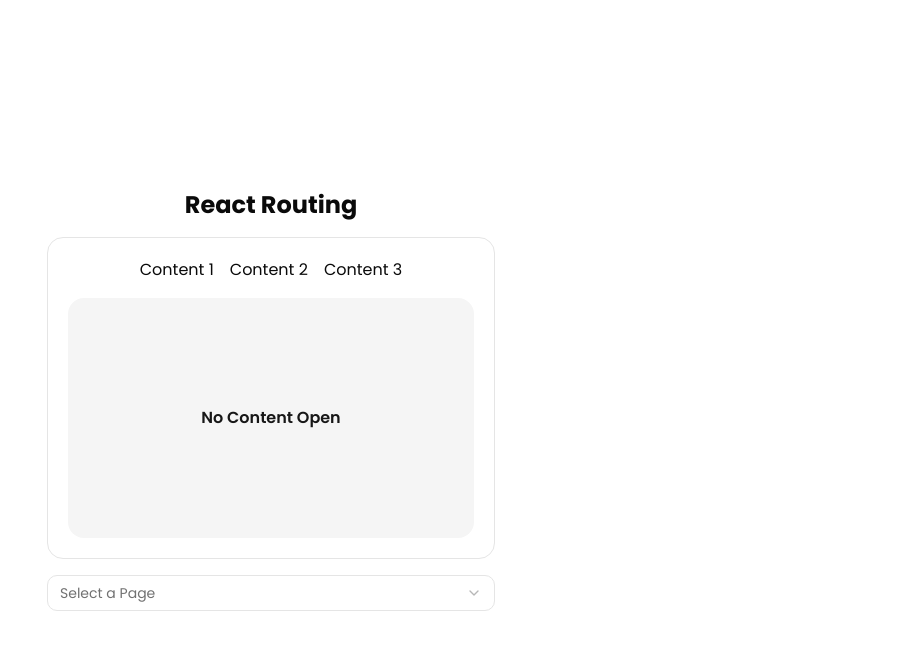
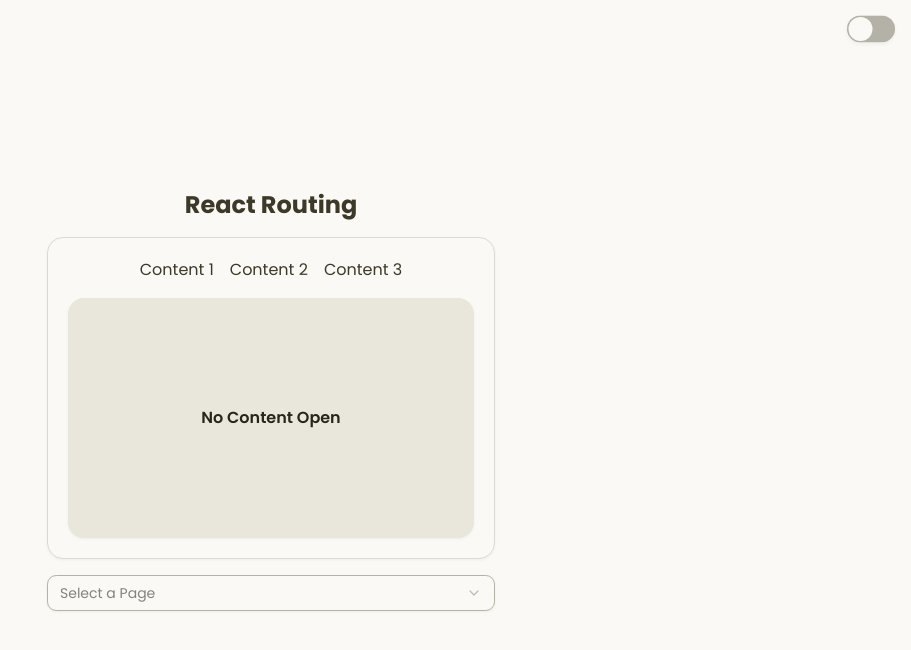
Before and after one commit to ElloRabyndra/learn-react, a React (Vite) app: page /Routing in a window 1280 px wide. Shown: the top 650 px of the page, without its empty margins (369-1280 px from the left). Built offline with nearby package versions, Linux system fonts and the light colour scheme.

Commit message:
feat: add switch for dark mode

```diff
--- a/package.json
+++ b/package.json
@@ -13,6 +13,7 @@
     "@radix-ui/react-label": "^2.1.7",
     "@radix-ui/react-select": "^2.2.5",
     "@radix-ui/react-slot": "^1.2.3",
+    "@radix-ui/react-switch": "^1.2.5",
     "@tailwindcss/vite": "^4.1.3",
     "class-variance-authority": "^0.7.1",
     "clsx": "^2.1.1",
--- /dev/null
+++ b/src/components/theme/ToggleButton.jsx
@@ -0,0 +1,10 @@
+import { Label } from "@/components/ui/label"
+import { Switch } from "@/components/ui/switch"
+
+export default function ToggleButton() {
+  return (
+    <div className="absolute top-5 right-6">
+      <Switch id="airplane-mode" className="scale-150 cursor-pointer" />
+    </div>
+  )
+}
--- /dev/null
+++ b/src/components/ui/switch.jsx
@@ -0,0 +1,27 @@
+import * as React from "react"
+import * as SwitchPrimitive from "@radix-ui/react-switch"
+
+import { cn } from "@/lib/utils"
+
+function Switch({
+  className,
+  ...props
+}) {
+  return (
+    <SwitchPrimitive.Root
+      data-slot="switch"
+      className={cn(
+        "peer data-[state=checked]:bg-primary data-[state=unchecked]:bg-input focus-visible:border-ring focus-visible:ring-ring/50 dark:data-[state=unchecked]:bg-input/80 inline-flex h-[1.15rem] w-8 shrink-0 items-center rounded-full border border-transparent shadow-xs transition-all outline-none focus-visible:ring-[3px] disabled:cursor-not-allowed disabled:opacity-50",
+        className
+      )}
+      {...props}>
+      <SwitchPrimitive.Thumb
+        data-slot="switch-thumb"
+        className={cn(
+          "bg-background dark:data-[state=unchecked]:bg-foreground dark:data-[state=checked]:bg-primary-foreground pointer-events-none block size-4 rounded-full ring-0 transition-transform data-[state=checked]:translate-x-[calc(100%-2px)] data-[state=unchecked]:translate-x-0"
+        )} />
+    </SwitchPrimitive.Root>
+  );
+}
+
+export { Switch }
--- a/src/main.jsx
+++ b/src/main.jsx
@@ -1,6 +1,7 @@
 import { StrictMode } from "react";
 import { createRoot } from "react-dom/client";
 import { BrowserRouter, Routes, Route } from "react-router";
+import ThemeProvider from "./context/ThemeContext";
 import "./style.css";
 import Home from "./pages/Home";
 import OldFormPage from "./pages/OldFormPage.jsx";
@@ -13,6 +14,7 @@ import Login from "./components/Auth/Login";
 
 createRoot(document.getElementById("root")).render(
   <StrictMode>
+    <ThemeProvider>
       <BrowserRouter>
         <Routes>
           <Route path="/" element={<Home />} />
@@ -30,5 +32,6 @@ createRoot(document.getElementById("root")).render(
           </Route>
         </Routes>
       </BrowserRouter>
+    </ThemeProvider>
   </StrictMode>
 );
--- a/src/pages/AuthPage.jsx
+++ b/src/pages/AuthPage.jsx
@@ -1,11 +1,14 @@
 import { useState } from "react";
+import ToggleButton from "../components/theme/ToggleButton";
 import { Link } from "react-router";
 import { Outlet } from "react-router";
 import { Button } from "@/components/ui/button";
 
+
 export default function AuthPage() {
   return (
     <section className="flex flex-col items-center justify-center min-h-screen font-[Poppins]">
+      <ToggleButton/>
       <div className="p-8 space-y-3 min-w-sm">
         <Outlet />
         <Button className={"w-full text-md"} variant={"link"}><Link to="/FormHandling">Back</Link></Button>
--- a/src/pages/FormHandling.jsx
+++ b/src/pages/FormHandling.jsx
@@ -1,9 +1,11 @@
+import ToggleButton from "@/components/theme/ToggleButton";
 import Nav from "../components/Navigation/Nav";
 import { Button } from "@/components/ui/button";
 import { Link } from "react-router";
 export default function FormHandling() {
   return (
     <section className="flex items-center justify-center min-h-screen p-8 font-[Poppins]">
+      <ToggleButton/>
       <div className="p-8 space-y-3 text-center min-w-sm">
         <h1 className="text-2xl font-bold">Form Handling</h1>
         <div className="flex w-full gap-2">
--- a/src/pages/Home.jsx
+++ b/src/pages/Home.jsx
@@ -1,7 +1,10 @@
+import ToggleButton from "../components/theme/ToggleButton";
 import Nav from "../components/Navigation/Nav";
+
 export default function Home() {
   return (
     <section className="flex items-center justify-center min-h-screen p-8 font-[Poppins]">
+      <ToggleButton/>
       <div className="flex flex-col items-center justify-center gap-2 p-4 text-center">
         <h1 className="text-2xl font-bold">Welcome !</h1>
         <p className="text-sm font-medium text-center md:text-lg">
--- a/src/pages/OldFormPage.jsx
+++ b/src/pages/OldFormPage.jsx
@@ -1,4 +1,5 @@
 import { useState } from "react";
+import ToggleButton from "@/components/theme/ToggleButton";
 import LiftingStateUp from "../components/OldForm/LiftingStateUp";
 import Nav from "../components/Navigation/Nav";
 
@@ -10,6 +11,7 @@ export default function OldFormPage() {
 
   return (
     <section className="flex flex-col items-center justify-center min-h-screen font-[Poppins]">
+      <ToggleButton/>
       <div className="p-8 space-y-5 min-w-sm">
         <LiftingStateUp />
         <Nav />
--- a/src/pages/RoutingPage.jsx
+++ b/src/pages/RoutingPage.jsx
@@ -1,9 +1,11 @@
+import ToggleButton from "@/components/theme/ToggleButton";
 import Nav from "../components/Navigation/Nav";
 import Routing from "../components/Routing/Routing";
 
 export default function RoutingPage() {
   return (
     <section className="flex items-center justify-center min-h-screen p-8 space-y-5 font-[Poppins]">
+      <ToggleButton/>
       <div className="space-y-4 text-center min-w-80 md:min-w-md">
         <h1 className="text-2xl font-bold">React Routing</h1>
         <Routing />
--- a/src/style.css
+++ b/src/style.css
@@ -4,97 +4,97 @@
 @custom-variant dark (&:is(.dark *));
 
 :root {
-  --background: oklch(1.0000 0 0);
-  --foreground: oklch(0.1448 0 0);
-  --card: oklch(1.0000 0 0);
-  --card-foreground: oklch(0.1448 0 0);
+  --background: oklch(0.9818 0.0054 95.0986);
+  --foreground: oklch(0.3438 0.0269 95.7226);
+  --card: oklch(0.9818 0.0054 95.0986);
+  --card-foreground: oklch(0.1908 0.0020 106.5859);
   --popover: oklch(1.0000 0 0);
-  --popover-foreground: oklch(0.1448 0 0);
-  --primary: oklch(0.5555 0 0);
-  --primary-foreground: oklch(0.9851 0 0);
-  --secondary: oklch(0.9702 0 0);
-  --secondary-foreground: oklch(0.2046 0 0);
-  --muted: oklch(0.9702 0 0);
-  --muted-foreground: oklch(0.5486 0 0);
-  --accent: oklch(0.9702 0 0);
-  --accent-foreground: oklch(0.2046 0 0);
-  --destructive: oklch(0.5830 0.2387 28.4765);
-  --destructive-foreground: oklch(0.9702 0 0);
-  --border: oklch(0.9219 0 0);
-  --input: oklch(0.9219 0 0);
-  --ring: oklch(0.7090 0 0);
-  --chart-1: oklch(0.5555 0 0);
-  --chart-2: oklch(0.5555 0 0);
-  --chart-3: oklch(0.5555 0 0);
-  --chart-4: oklch(0.5555 0 0);
-  --chart-5: oklch(0.5555 0 0);
-  --sidebar: oklch(0.9851 0 0);
-  --sidebar-foreground: oklch(0.1448 0 0);
-  --sidebar-primary: oklch(0.2046 0 0);
-  --sidebar-primary-foreground: oklch(0.9851 0 0);
-  --sidebar-accent: oklch(0.9702 0 0);
-  --sidebar-accent-foreground: oklch(0.2046 0 0);
-  --sidebar-border: oklch(0.9219 0 0);
-  --sidebar-ring: oklch(0.7090 0 0);
+  --popover-foreground: oklch(0.2671 0.0196 98.9390);
+  --primary: oklch(0.6171 0.1375 39.0427);
+  --primary-foreground: oklch(1.0000 0 0);
+  --secondary: oklch(0.9245 0.0138 92.9892);
+  --secondary-foreground: oklch(0.4334 0.0177 98.6048);
+  --muted: oklch(0.9341 0.0153 90.2390);
+  --muted-foreground: oklch(0.6059 0.0075 97.4233);
+  --accent: oklch(0.9245 0.0138 92.9892);
+  --accent-foreground: oklch(0.2671 0.0196 98.9390);
+  --destructive: oklch(0.1908 0.0020 106.5859);
+  --destructive-foreground: oklch(1.0000 0 0);
+  --border: oklch(0.8847 0.0069 97.3627);
+  --input: oklch(0.7621 0.0156 98.3528);
+  --ring: oklch(0.5937 0.1673 253.0630);
+  --chart-1: oklch(0.5583 0.1276 42.9956);
+  --chart-2: oklch(0.6898 0.1581 290.4107);
+  --chart-3: oklch(0.8816 0.0276 93.1280);
+  --chart-4: oklch(0.8822 0.0403 298.1792);
+  --chart-5: oklch(0.5608 0.1348 42.0584);
+  --sidebar: oklch(0.9663 0.0080 98.8792);
+  --sidebar-foreground: oklch(0.3590 0.0051 106.6524);
+  --sidebar-primary: oklch(0.6171 0.1375 39.0427);
+  --sidebar-primary-foreground: oklch(0.9881 0 0);
+  --sidebar-accent: oklch(0.9245 0.0138 92.9892);
+  --sidebar-accent-foreground: oklch(0.3250 0 0);
+  --sidebar-border: oklch(0.9401 0 0);
+  --sidebar-ring: oklch(0.7731 0 0);
   --font-sans: ui-sans-serif, system-ui, -apple-system, BlinkMacSystemFont, 'Segoe UI', Roboto, 'Helvetica Neue', Arial, 'Noto Sans', sans-serif, 'Apple Color Emoji', 'Segoe UI Emoji', 'Segoe UI Symbol', 'Noto Color Emoji';
   --font-serif: ui-serif, Georgia, Cambria, "Times New Roman", Times, serif;
   --font-mono: ui-monospace, SFMono-Regular, Menlo, Monaco, Consolas, "Liberation Mono", "Courier New", monospace;
-  --radius: 0.75rem;
-  --shadow-2xs: 0px 1px 0px 0px hsl(0 0% 0% / 0.00);
-  --shadow-xs: 0px 1px 0px 0px hsl(0 0% 0% / 0.00);
-  --shadow-sm: 0px 1px 0px 0px hsl(0 0% 0% / 0.00), 0px 1px 2px -1px hsl(0 0% 0% / 0.00);
-  --shadow: 0px 1px 0px 0px hsl(0 0% 0% / 0.00), 0px 1px 2px -1px hsl(0 0% 0% / 0.00);
-  --shadow-md: 0px 1px 0px 0px hsl(0 0% 0% / 0.00), 0px 2px 4px -1px hsl(0 0% 0% / 0.00);
-  --shadow-lg: 0px 1px 0px 0px hsl(0 0% 0% / 0.00), 0px 4px 6px -1px hsl(0 0% 0% / 0.00);
-  --shadow-xl: 0px 1px 0px 0px hsl(0 0% 0% / 0.00), 0px 8px 10px -1px hsl(0 0% 0% / 0.00);
-  --shadow-2xl: 0px 1px 0px 0px hsl(0 0% 0% / 0.00);
+  --radius: 0.7rem;
+  --shadow-2xs: 0 1px 3px 0px hsl(0 0% 0% / 0.05);
+  --shadow-xs: 0 1px 3px 0px hsl(0 0% 0% / 0.05);
+  --shadow-sm: 0 1px 3px 0px hsl(0 0% 0% / 0.10), 0 1px 2px -1px hsl(0 0% 0% / 0.10);
+  --shadow: 0 1px 3px 0px hsl(0 0% 0% / 0.10), 0 1px 2px -1px hsl(0 0% 0% / 0.10);
+  --shadow-md: 0 1px 3px 0px hsl(0 0% 0% / 0.10), 0 2px 4px -1px hsl(0 0% 0% / 0.10);
+  --shadow-lg: 0 1px 3px 0px hsl(0 0% 0% / 0.10), 0 4px 6px -1px hsl(0 0% 0% / 0.10);
+  --shadow-xl: 0 1px 3px 0px hsl(0 0% 0% / 0.10), 0 8px 10px -1px hsl(0 0% 0% / 0.10);
+  --shadow-2xl: 0 1px 3px 0px hsl(0 0% 0% / 0.25);
 }
 
 .dark {
-  --background: oklch(0.1448 0 0);
-  --foreground: oklch(0.9851 0 0);
-  --card: oklch(0.2134 0 0);
-  --card-foreground: oklch(0.9851 0 0);
-  --popover: oklch(0.2686 0 0);
-  --popover-foreground: oklch(0.9851 0 0);
-  --primary: oklch(0.5555 0 0);
-  --primary-foreground: oklch(0.9851 0 0);
-  --secondary: oklch(0.2686 0 0);
-  --secondary-foreground: oklch(0.9851 0 0);
-  --muted: oklch(0.2686 0 0);
-  --muted-foreground: oklch(0.7090 0 0);
-  --accent: oklch(0.3715 0 0);
-  --accent-foreground: oklch(0.9851 0 0);
-  --destructive: oklch(0.7022 0.1892 22.2279);
-  --destructive-foreground: oklch(0.2686 0 0);
-  --border: oklch(0.3407 0 0);
-  --input: oklch(0.4386 0 0);
-  --ring: oklch(0.5555 0 0);
-  --chart-1: oklch(0.5555 0 0);
-  --chart-2: oklch(0.5555 0 0);
-  --chart-3: oklch(0.5555 0 0);
-  --chart-4: oklch(0.5555 0 0);
-  --chart-5: oklch(0.5555 0 0);
-  --sidebar: oklch(0.2046 0 0);
-  --sidebar-foreground: oklch(0.9851 0 0);
-  --sidebar-primary: oklch(0.9851 0 0);
-  --sidebar-primary-foreground: oklch(0.2046 0 0);
-  --sidebar-accent: oklch(0.2686 0 0);
-  --sidebar-accent-foreground: oklch(0.9851 0 0);
-  --sidebar-border: oklch(1.0000 0 0);
-  --sidebar-ring: oklch(0.4386 0 0);
+  --background: oklch(0.2679 0.0036 106.6427);
+  --foreground: oklch(0.8074 0.0142 93.0137);
+  --card: oklch(0.2679 0.0036 106.6427);
+  --card-foreground: oklch(0.9818 0.0054 95.0986);
+  --popover: oklch(0.3085 0.0035 106.6039);
+  --popover-foreground: oklch(0.9211 0.0040 106.4781);
+  --primary: oklch(0.6724 0.1308 38.7559);
+  --primary-foreground: oklch(1.0000 0 0);
+  --secondary: oklch(0.9818 0.0054 95.0986);
+  --secondary-foreground: oklch(0.3085 0.0035 106.6039);
+  --muted: oklch(0.2213 0.0038 106.7070);
+  --muted-foreground: oklch(0.7713 0.0169 99.0657);
+  --accent: oklch(0.2130 0.0078 95.4245);
+  --accent-foreground: oklch(0.9663 0.0080 98.8792);
+  --destructive: oklch(0.6368 0.2078 25.3313);
+  --destructive-foreground: oklch(1.0000 0 0);
+  --border: oklch(0.3618 0.0101 106.8928);
+  --input: oklch(0.4336 0.0113 100.2195);
+  --ring: oklch(0.5937 0.1673 253.0630);
+  --chart-1: oklch(0.5583 0.1276 42.9956);
+  --chart-2: oklch(0.6898 0.1581 290.4107);
+  --chart-3: oklch(0.2130 0.0078 95.4245);
+  --chart-4: oklch(0.3074 0.0516 289.3230);
+  --chart-5: oklch(0.5608 0.1348 42.0584);
+  --sidebar: oklch(0.2357 0.0024 67.7077);
+  --sidebar-foreground: oklch(0.8074 0.0142 93.0137);
+  --sidebar-primary: oklch(0.3250 0 0);
+  --sidebar-primary-foreground: oklch(0.9881 0 0);
+  --sidebar-accent: oklch(0.1680 0.0020 106.6177);
+  --sidebar-accent-foreground: oklch(0.8074 0.0142 93.0137);
+  --sidebar-border: oklch(0.9401 0 0);
+  --sidebar-ring: oklch(0.7731 0 0);
   --font-sans: ui-sans-serif, system-ui, -apple-system, BlinkMacSystemFont, 'Segoe UI', Roboto, 'Helvetica Neue', Arial, 'Noto Sans', sans-serif, 'Apple Color Emoji', 'Segoe UI Emoji', 'Segoe UI Symbol', 'Noto Color Emoji';
   --font-serif: ui-serif, Georgia, Cambria, "Times New Roman", Times, serif;
   --font-mono: ui-monospace, SFMono-Regular, Menlo, Monaco, Consolas, "Liberation Mono", "Courier New", monospace;
-  --radius: 0.75rem;
-  --shadow-2xs: 0px 1px 0px 0px hsl(0 0% 0% / 0.00);
-  --shadow-xs: 0px 1px 0px 0px hsl(0 0% 0% / 0.00);
-  --shadow-sm: 0px 1px 0px 0px hsl(0 0% 0% / 0.00), 0px 1px 2px -1px hsl(0 0% 0% / 0.00);
-  --shadow: 0px 1px 0px 0px hsl(0 0% 0% / 0.00), 0px 1px 2px -1px hsl(0 0% 0% / 0.00);
-  --shadow-md: 0px 1px 0px 0px hsl(0 0% 0% / 0.00), 0px 2px 4px -1px hsl(0 0% 0% / 0.00);
-  --shadow-lg: 0px 1px 0px 0px hsl(0 0% 0% / 0.00), 0px 4px 6px -1px hsl(0 0% 0% / 0.00);
-  --shadow-xl: 0px 1px 0px 0px hsl(0 0% 0% / 0.00), 0px 8px 10px -1px hsl(0 0% 0% / 0.00);
-  --shadow-2xl: 0px 1px 0px 0px hsl(0 0% 0% / 0.00);
+  --radius: 0.7rem;
+  --shadow-2xs: 0 1px 3px 0px hsl(0 0% 0% / 0.05);
+  --shadow-xs: 0 1px 3px 0px hsl(0 0% 0% / 0.05);
+  --shadow-sm: 0 1px 3px 0px hsl(0 0% 0% / 0.10), 0 1px 2px -1px hsl(0 0% 0% / 0.10);
+  --shadow: 0 1px 3px 0px hsl(0 0% 0% / 0.10), 0 1px 2px -1px hsl(0 0% 0% / 0.10);
+  --shadow-md: 0 1px 3px 0px hsl(0 0% 0% / 0.10), 0 2px 4px -1px hsl(0 0% 0% / 0.10);
+  --shadow-lg: 0 1px 3px 0px hsl(0 0% 0% / 0.10), 0 4px 6px -1px hsl(0 0% 0% / 0.10);
+  --shadow-xl: 0 1px 3px 0px hsl(0 0% 0% / 0.10), 0 8px 10px -1px hsl(0 0% 0% / 0.10);
+  --shadow-2xl: 0 1px 3px 0px hsl(0 0% 0% / 0.25);
 }
 
 @theme inline {
```
Also changed, not shown: src/context/ThemeContext.jsx (added, +20 -0 lines), 1 other file (tests, documents, lock files or other folders). Lines whose indentation alone changed are shown as unchanged.
